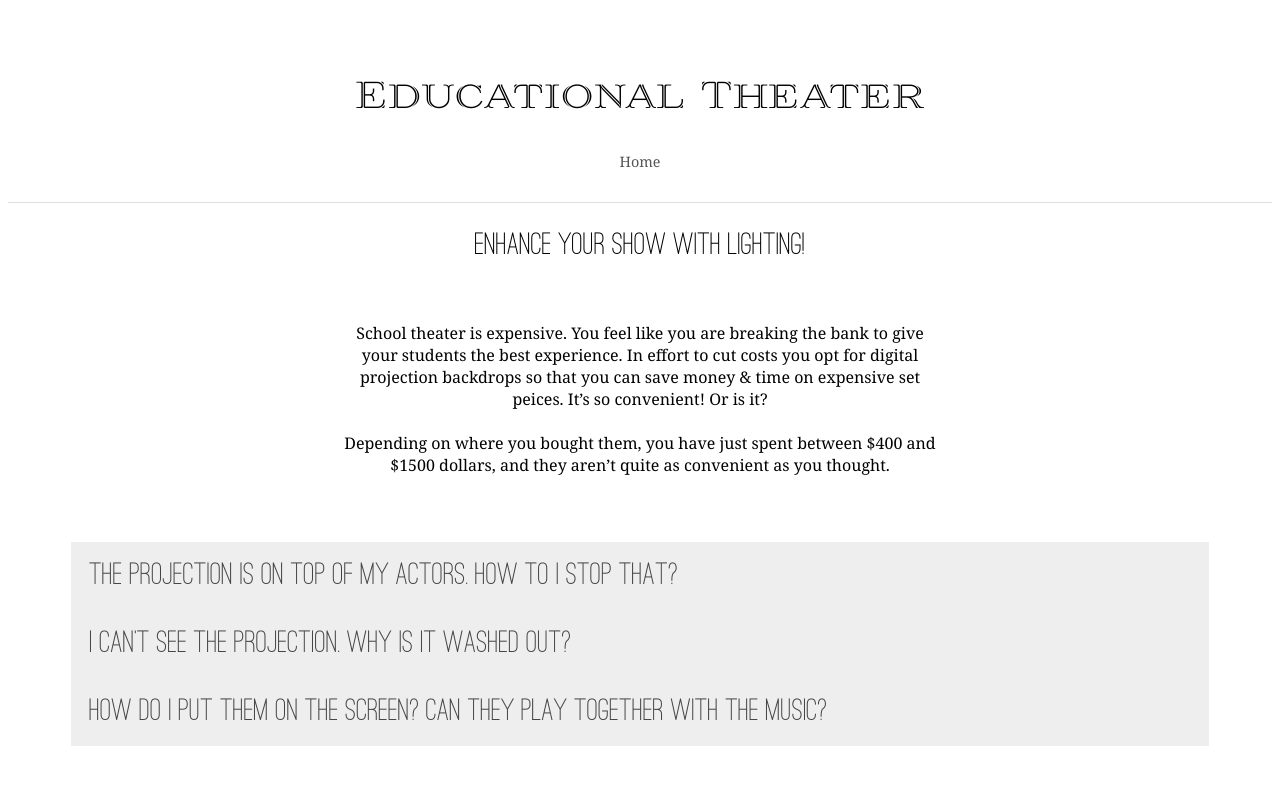
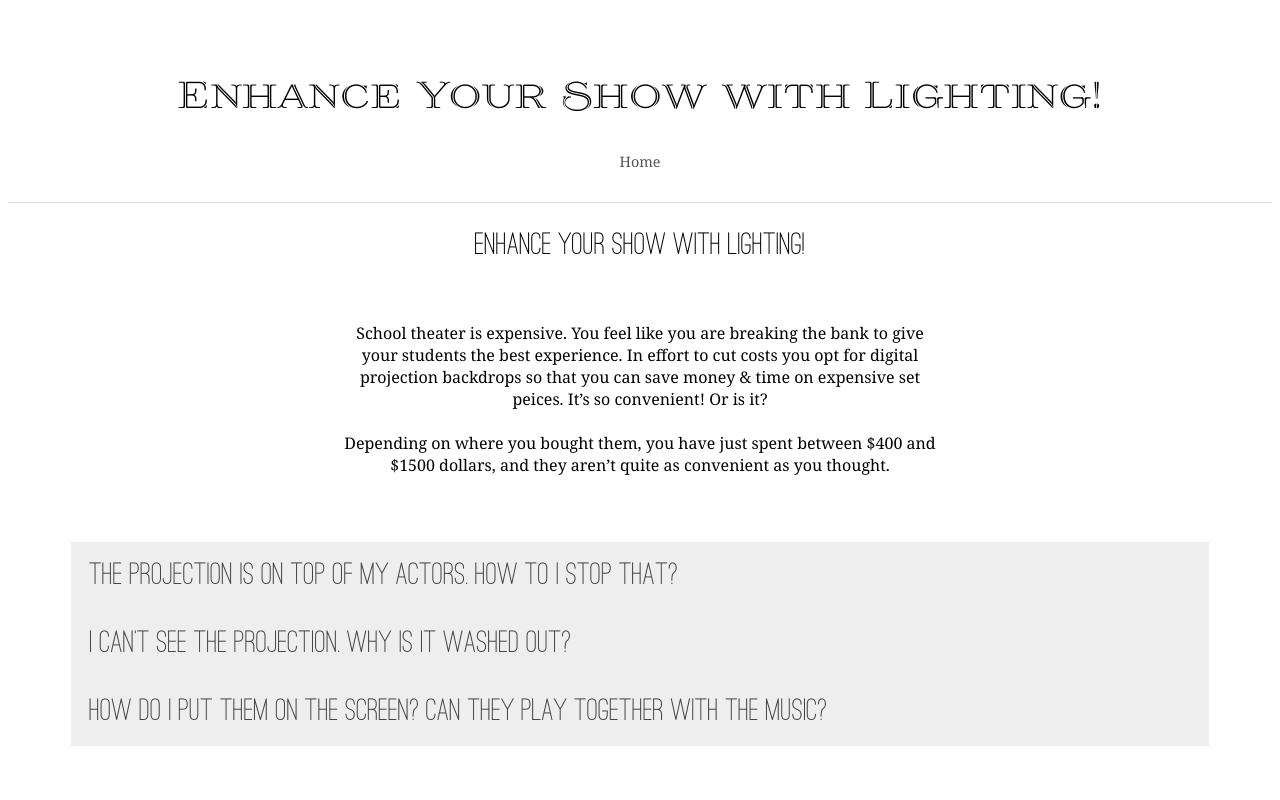
Before and after one commit to CalebHurbon/portfolio, a plain HTML site: page hire.html in a window 1280 px wide. Shown: the top 800 px of the page. Drawn offline with Linux system fonts and the light colour scheme.

Commit message:
Update hire.html
Signed-off-by: CH <89877170+CalebHurbon@users.noreply.github.com>

```diff
--- a/hire.html
+++ b/hire.html
@@ -10,7 +10,7 @@
 
 <body>
   <header>
-    <h1>Educational Theater</h1>
+    <h1>Enhance Your Show with Lighting!</h1>
     <br>
     <nav>
       <a href="index.html">Home</a>
```
